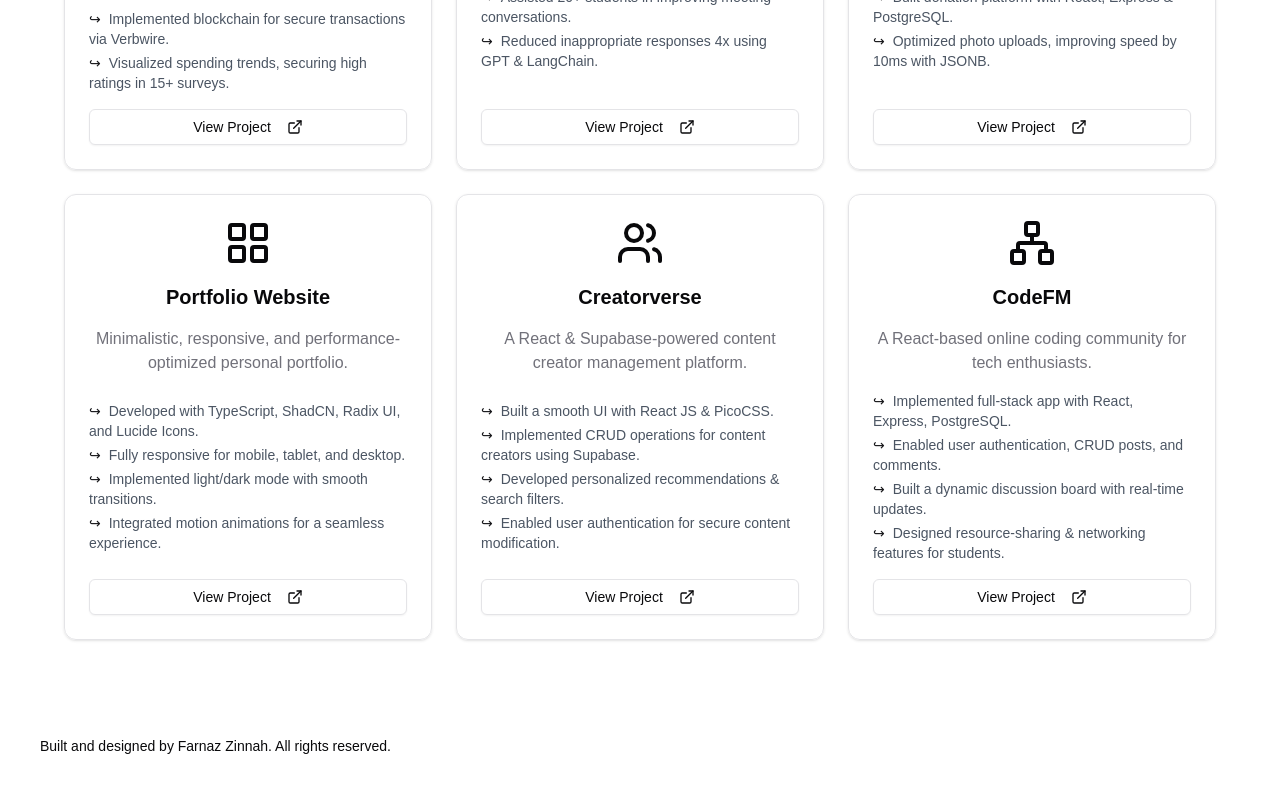
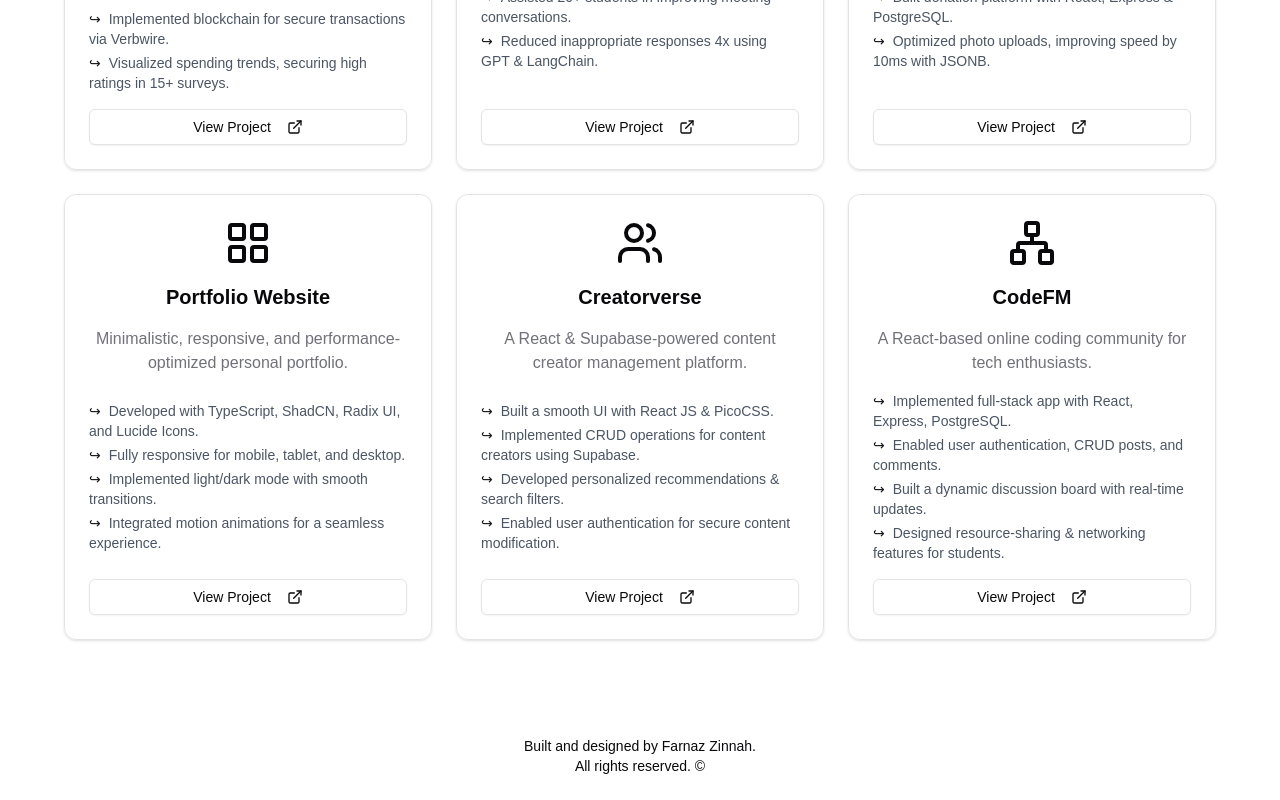
Before and after one commit to fzinnah17/nextjs-portfolio-2025, a Next.js app: page / in a window 1280 px wide. Shown: the part 2694-3494 px from the top of the page. Built offline with nearby package versions, Linux system fonts and the light colour scheme.

Commit message:
fix(footer): center text and move All rights reserved to a new line

```diff
--- a/components/Footer.tsx
+++ b/components/Footer.tsx
@@ -8,12 +8,11 @@ export function Footer() {
   const { resolvedTheme } = useTheme();
 
   return (
-    <footer>
-      <div className="w-full flex flex-col sm:flex-row justify-between items-center px-10 max-w-full">
-        <div className="text-sm mb-4 sm:mb-0">Built and designed by Farnaz Zinnah. All rights reserved.</div>
-        <div className="flex space-x-4">
-
-        </div>
+    <footer className="w-full flex flex-col items-center justify-center text-center px-10">
+      <div className="text-sm">
+        Built and designed by Farnaz Zinnah.
+        <br />
+        All rights reserved. ©
       </div>
       <div className="h-6"></div>
     </footer>
```
